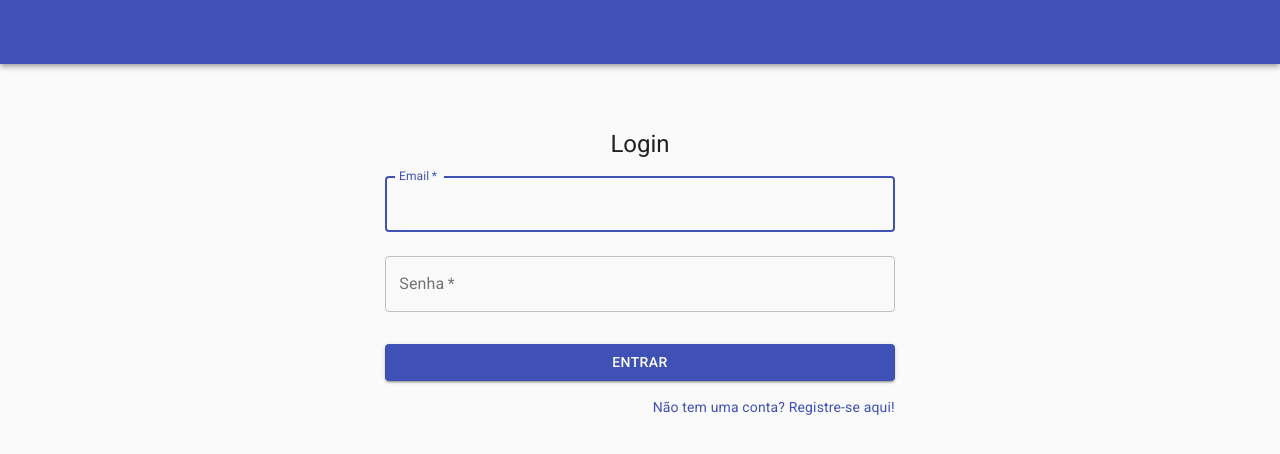
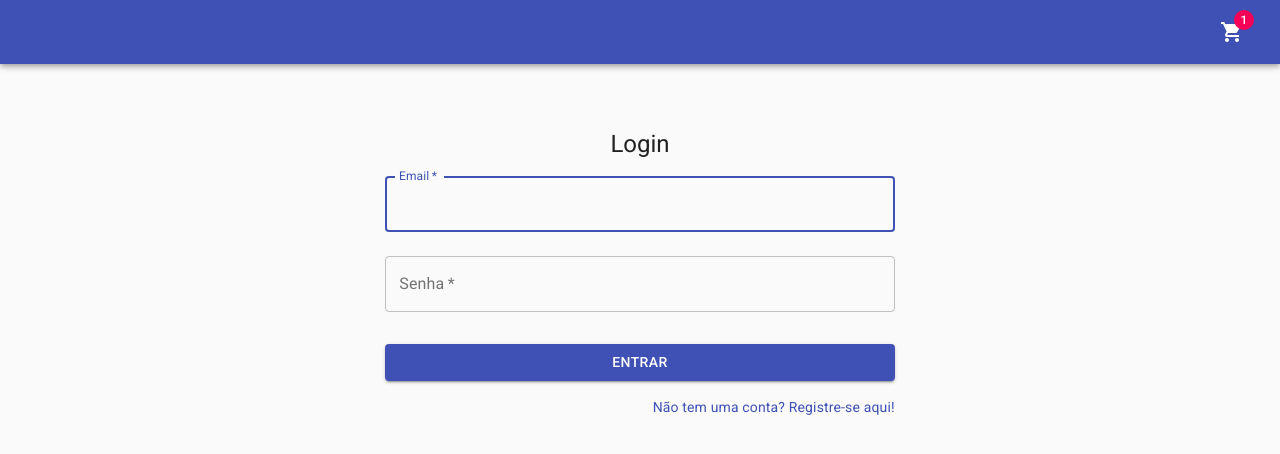
Before and after one commit to gelira/ecommerce, a React (Create React App) app in the folder frontend/: page /login in a window 1280 px wide. Shown: the top 454 px of the page. Built offline with nearby package versions, Linux system fonts and the light colour scheme; no server answers.

Commit message:
ícone do carrinho

```diff
--- a/frontend/src/App.js
+++ b/frontend/src/App.js
@@ -7,16 +7,16 @@ import {
   Toolbar,
   Typography,
   IconButton,
+  Badge
 } from '@material-ui/core';
-import {
-  AccountCircle
-} from '@material-ui/icons';
+import AccountCircle from '@material-ui/icons/AccountCircle';
+import ShoppingCartIcon from '@material-ui/icons/ShoppingCart';
 import { useDispatch, useSelector } from 'react-redux';
 import {
   Switch,
   Route,
   useHistory
-} from "react-router-dom";
+} from 'react-router-dom';
 
 import { fetchLojaAsync } from './store/acesso';
 
@@ -78,6 +78,13 @@ export default function App() {
             >
               {nome_loja}
             </Typography>
+            <IconButton
+              color="inherit"
+            >
+              <Badge color="secondary" badgeContent={1}>
+                <ShoppingCartIcon />
+              </Badge>
+            </IconButton>
             {usuario_id && (
               <IconButton
                 color="inherit"
```
